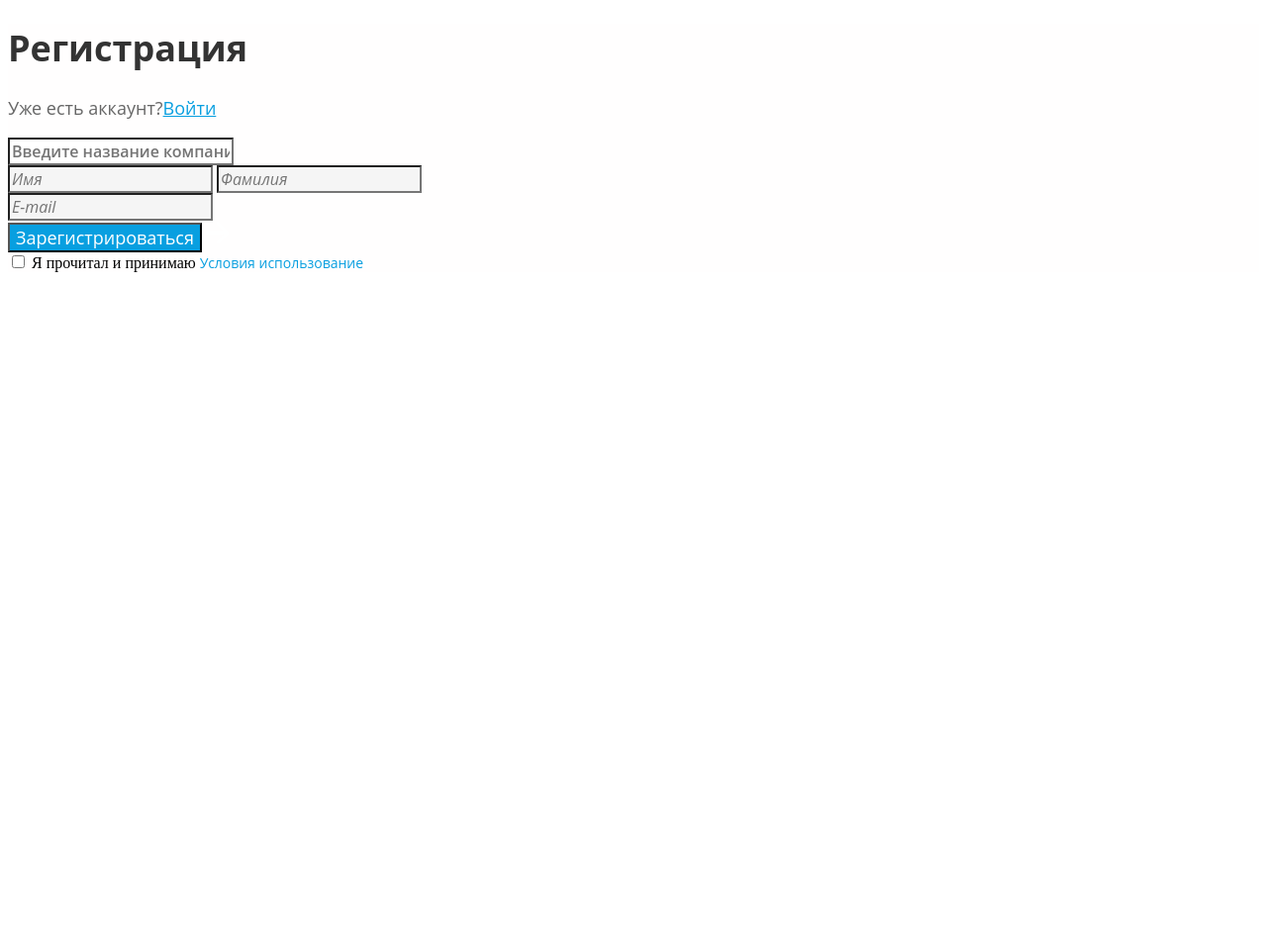
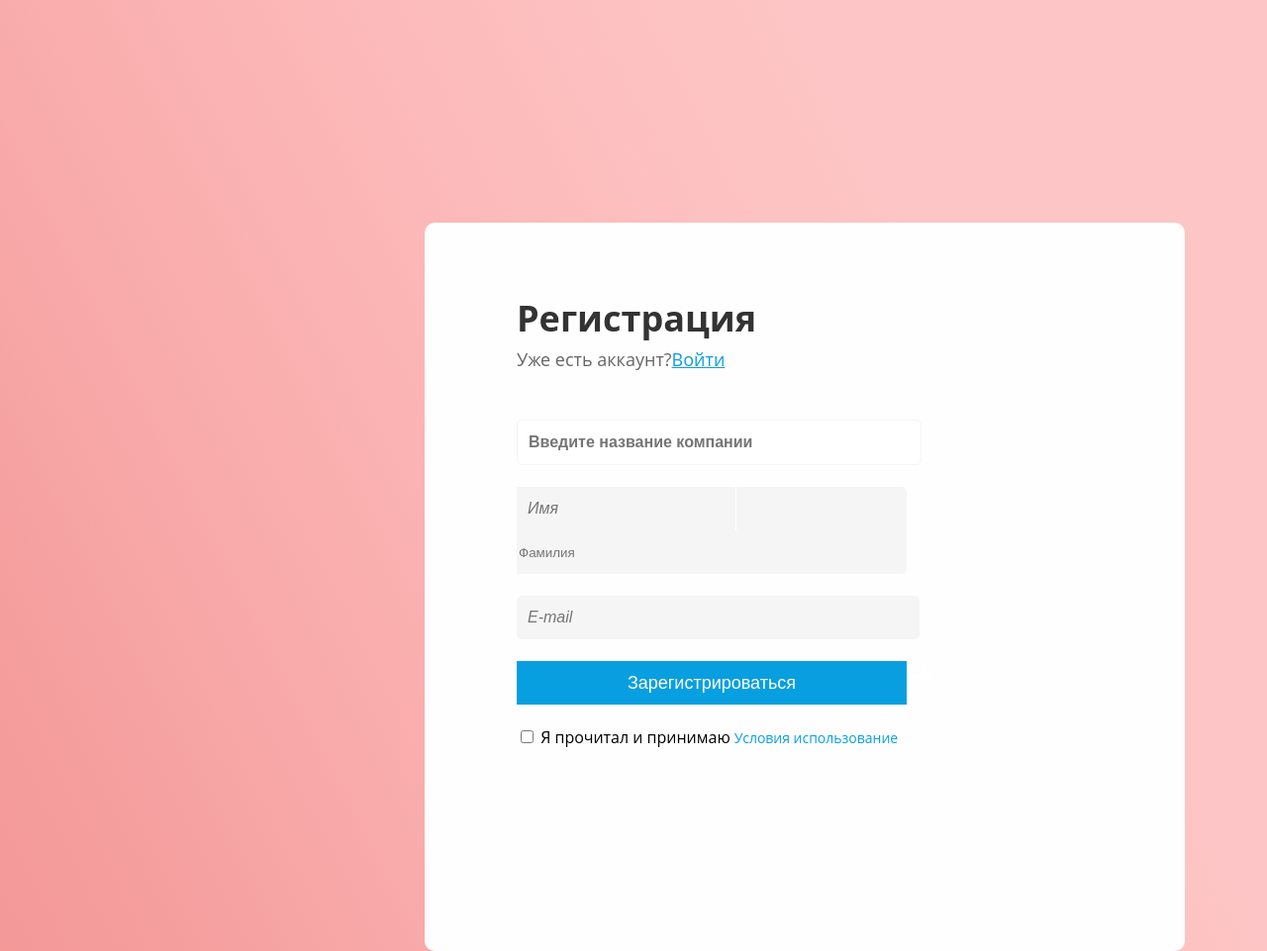
Before and after one commit to enagtim/HTML-and-CSS-project, a plain HTML site: page 2-form/index.html in a window 1280 px wide. Shown: the top 961 px of the page at 99% size. Before the commit the page ends 800 px from the top, so only its background shows below. Drawn offline with Linux system fonts and the light colour scheme.

Commit message:
попробовал сделать стилизацию границ формы

```diff
--- a/1-blog/styles/blog.css
+++ b/1-blog/styles/blog.css
@@ -3,6 +3,11 @@ body {
     font-style: normal;
     font-weight: 400;
     background: linear-gradient(180deg, #374151 0%, #111827 100%);
+}
+h1 {
+    color: #FFF;
+    font-size: 24px;
+    line-height: 38px;
 }
 .header_link {
     color: #FFF;
@@ -15,6 +20,21 @@ body {
     font-size: 18px;
     line-height: normal;
     text-decoration: none;
+}
+.article_text {
+    font-size: 16px;
+    line-height: 30px;
+}
+.author {
+    color: #FFF;
+    line-height: 28px;
+}
+
+.footer {
+    color: #FFF;
+    opacity: 0.6;
+    font-size: 16px;
+    line-height: 28px
 }
 #search {
     background-color: rgba(31, 41, 55, 0.60);
@@ -29,15 +49,7 @@ body {
     line-height: normal;
     opacity: 0.6;
 }
-h1 {
-    color: #FFF;
-    font-size: 24px;
-    line-height: 38px;
-}
-.author {
-    color: #FFF;
-    line-height: 28px;
-}
+
 #name_author {
     font-size: 16px;
 }
@@ -47,16 +59,5 @@ h1 {
 }
 #hero-text {
     font-size: 20px;
-
     line-height: 32px;
 }
-.article_text {
-    font-size: 16px;
-    line-height: 30px;
-}
-.footer {
-    color: #FFF;
-    opacity: 0.6;
-    font-size: 16px;
-    line-height: 28px
-}
--- a/2-form/index.html
+++ b/2-form/index.html
@@ -5,7 +5,7 @@
     <meta charset="UTF-8">
     <meta name="viewport" content="width=device-width, initial-scale=1.0">
     <title>Форма регистрации</title>
-    <link rel="stylesheet" href= ../2-form/styles/form.css
+    <link rel="stylesheet" href=../2-form/styles/form.css
 </head>
 
 <body>
@@ -13,27 +13,26 @@
         <form action="#" method="get">
             <h1>Регистрация</h1>
             <p>Уже есть аккаунт?<a id="sign_up" href="#">Войти</a></p>
-            <div>
+            <div class="company">
                 <input type="text" name="company_name" id="company_name" placeholder="Введите название компании" />
             </div>
-            <div>
+            <div class="name-lastname">
                 <input type="text" name="name" id="name" placeholder="Имя" />
-                <input type="text" name="last_name" id="last_name" placeholder="Фамилия" />
+                <input type="text" name="lastname" id="lastname" placeholder="Фамилия" />
             </div>
             <div>
                 <input type="email" name="email" id="email" placeholder="E-mail" required />
             </div>
             <div>
-                <button type="submit">Зарегистрироваться</button>
+                <button id="sign_up-button" type="submit">Зарегистрироваться</button>
                 <img src="../img/Arrow.png" alt="Стрелка кнопки зарегистрироваться" />
             </div>
-            <div>
+            <div class="checkbox">
                 <input type="checkbox" name="checkbox" id="сheckbox" />
                 <label for="agree">Я прочитал и принимаю</label>
                 <a id="uzer_rule" href="#">Условия использование</a>
             </div>
         </form>
     </main>
-</body>
 
 </html>
--- a/2-form/styles/form.css
+++ b/2-form/styles/form.css
@@ -1,63 +1,136 @@
+body {
+    background: linear-gradient(243deg, #FDC5C5 25.45%, rgba(242, 152, 222, 0.00) 100%), linear-gradient(243deg, #FFA5A5 32.96%, rgba(255, 255, 255, 0.00) 82.03%), #F39494;
+    font-family: "Open Sans";
+    font-weight: 400;
+    font-style: normal;
+    line-height: normal;
+    margin: 0;
+}
+
 main {
     background-color: #FFFEFE;
+    width: 582px;
+    height: 573px;
+    border-radius: 10px;
+    margin: 225px 429px;
+    padding: 72px 93px 91px 93px;
 }
+
+h1 {
+    margin: 0;
+}
+
 h1 {
     color: #333;
-    font-family: "Open Sans";
     font-size: 36px;
-    font-style: normal;
     font-weight: 700;
-    line-height: normal;
+    width: 383px;
+    height: 54px;
 }
+
+p {
+    margin: 0;
+}
+
 p {
     color: #666;
-    font-family: "Open Sans";
     font-size: 18px;
-    font-style: normal;
-    font-weight: 400;
-    line-height: normal;
+    width: 237px;
+    height: 26px;
+    margin-bottom: 47px;
 }
+
+#sign_up-button {
+    background-color: #089FE0;
+    color: #FFF;
+    width: 394px;
+    height: 44px;
+    font-size: 18px;
+    padding: 9px 102px;
+    border: none;
+    margin-bottom: 22px;
+}
+
+#company_name {
+    background-color: #FFF;
+    font-size: 16px;
+    font-weight: 600;
+    width: 394px;
+    height: 26px;
+    margin-bottom: 22px;
+    border-radius: 5px;
+    border: 1px solid #F5F5F5;
+    padding-left: 11px;
+    padding-top: 9px;
+    padding-bottom: 9px;
+}
+
+.name-lastname {
+    width: 394px;
+    border-radius: 5px;
+    background: #F5F5F5;
+    margin-bottom: 22px;
+}
+
+#name {
+    font-size: 16px;
+    font-style: italic;
+    border: none;
+    background: #F5F5F5;
+    border-right: 1px solid #FFF;
+    ;
+    height: 26px;
+    padding-left: 11px;
+    padding-top: 9px;
+    padding-bottom: 9px;
+}
+
+#lastname {
+
+    border: none;
+    background: #F5F5F5;
+    height: 26px;
+    padding-right: 35px;
+    padding-top: 9px;
+    padding-bottom: 9px;
+}
+
+#email {
+    font-size: 16px;
+    font-style: italic;
+    background: #F5F5F5;
+    width: 394px;
+    height: 26px;
+    border: none;
+    border-radius: 5px;
+    padding-left: 11px;
+    padding-top: 9px;
+    padding-bottom: 9px;
+    margin-bottom: 22px;
+
+}
+
 #sign_up {
     color: #089FE0;
-    font-family: "Open Sans";
     font-size: 18px;
-    font-style: normal;
-    font-weight: 400;
-    line-height: normal;
     text-decoration: underline;
+    width: 65px;
+    height: 26px;
 }
+
 #uzer_rule {
     color: #089FE0;
-    font-family: "Open Sans";
     font-size: 14px;
-    font-style: normal;
-    font-weight: 400;
-    line-height: normal;
     text-decoration: none;
 }
-button {
-    background-color: #089FE0;
-    color: #FFF;
-    font-family: "Open Sans";
-    font-size: 18px;
-    font-style: normal;
-    font-weight: 400;
-    line-height: normal;
+.checkbox {
+    width: 394px;
+    height: 19px;
 }
-#email, #name, #last_name {
-    background-color: #F5F5F5;
-    color: #999999;
-    font-family: "Open Sans";
-    font-size: 16px;
-    font-style: italic;
-    font-weight: 400;
-    line-height: normal;
+#checbox {
+    width: 16px;
+    height: 16px;
+    border-radius: 5px;
+    border: 1px solid #EEE;
+    background: #F5F5F5;
 }
-#company_name {
-    background-color: #FFF;
-    font-family: "Open Sans";
-    font-size: 16px;
-    font-style: normal;
-    font-weight: 600;
-    line-height: normal;
-}
```
